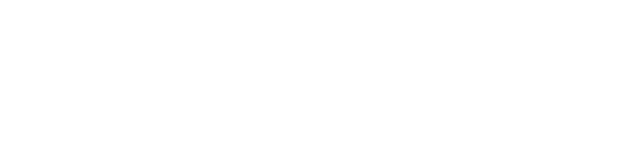
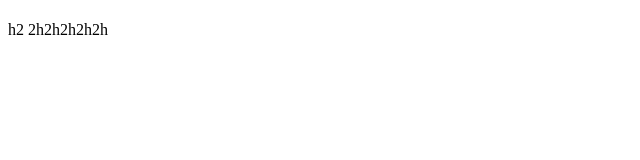
Before and after one commit to felipemorae-agftec/Cursoteste, a plain HTML site: page index.html in a window 1280 px wide. Shown: the whole page, without its empty margins (0-640 px from the left). Drawn offline with Linux system fonts and the light colour scheme.

Commit message:
Update index.html
fdfd

```diff
--- a/index.html
+++ b/index.html
@@ -9,6 +9,8 @@
 
 <body>
     <h1></h1>
+    h2
+    2h2h2h2h2h
 </body>
 
 </html>
```
